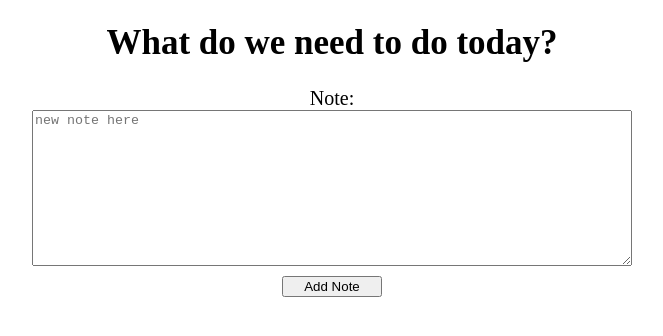
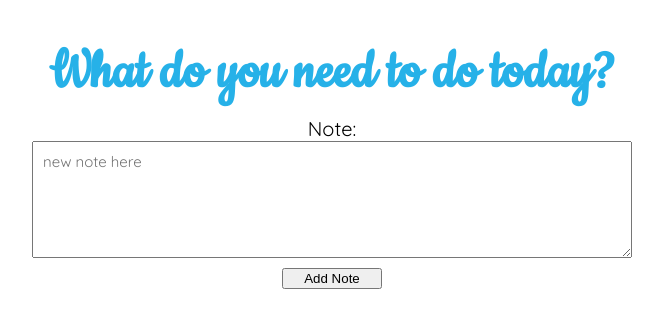
Before and after one commit to samanthatarrice/notes_app, a plain HTML site: page index.html in a window 1280 px wide. Shown: the whole page, without its empty margins (308-971 px from the left). Drawn offline with nearby package versions, Linux system fonts and the light colour scheme.

Commit message:
Change fonts

```diff
--- a/index.html
+++ b/index.html
@@ -5,16 +5,19 @@
   <meta http-equiv="X-UA-Compatible" content="IE=edge">
   <meta name="viewport" content="width=device-width, initial-scale=1.0">
   <link rel="stylesheet" href="https://pro.fontawesome.com/releases/v5.10.0/css/all.css" integrity="sha384-AYmEC3Yw5cVb3ZcuHtOA93w35dYTsvhLPVnYs9eStHfGJvOvKxVfELGroGkvsg+p" crossorigin="anonymous"/>
+  <link rel="preconnect" href="https://fonts.googleapis.com">
+  <link rel="preconnect" href="https://fonts.gstatic.com" crossorigin>
+  <link href="https://fonts.googleapis.com/css2?family=Cookie&family=Quicksand&display=swap" rel="stylesheet">
   <link rel="stylesheet" href="style.css">
   <link rel="icon" href="images/sticky-note.png">
   <title>Sam's Notes</title>
 </head>
 <body>
-    <h1>What do we need to do today?</h1>
+    <h1>What do you need to do today?</h1>
 
     <div class="new-note-container">
       <label class="new-note-label" for="new-note">Note:</label>
-      <textarea name="new-note" id="new-note" cols="65" rows="10" placeholder="new note here"></textarea>
+      <textarea name="new-note" id="new-note" cols="65" rows="5" placeholder="new note here"></textarea>
       <button class="add-note" type="submit">Add Note</button>
     </div>
     <div class="stickies">
--- a/style.css
+++ b/style.css
@@ -1,11 +1,15 @@
 html {
   margin: 0;
   font-size: 10px;
+  font-family: 'Quicksand', sans-serif;
 }
 
 h1 {
   text-align: center;
-  font-size: 3.5rem;
+  font-size: 6rem;
+  font-family: 'Cookie', cursive;
+  color: #26b1e8;
+  margin-bottom: 1rem;
 }
 
 .new-note-container {
@@ -18,6 +22,12 @@ h1 {
 
 .new-note-container label {
   text-align: center;
+}
+
+#new-note {
+  font-family: 'Quicksand', sans-serif;
+  font-size: 1.5rem;
+  padding: 1rem;
 }
 
 button.add-note {
@@ -44,7 +54,7 @@ button.add-note {
 }
 
 .sticky-container p {
-  font-size: 1.5rem;
+  font-size: 2rem;
   position: absolute;
   top: 40px;
   left: 60px;
```
